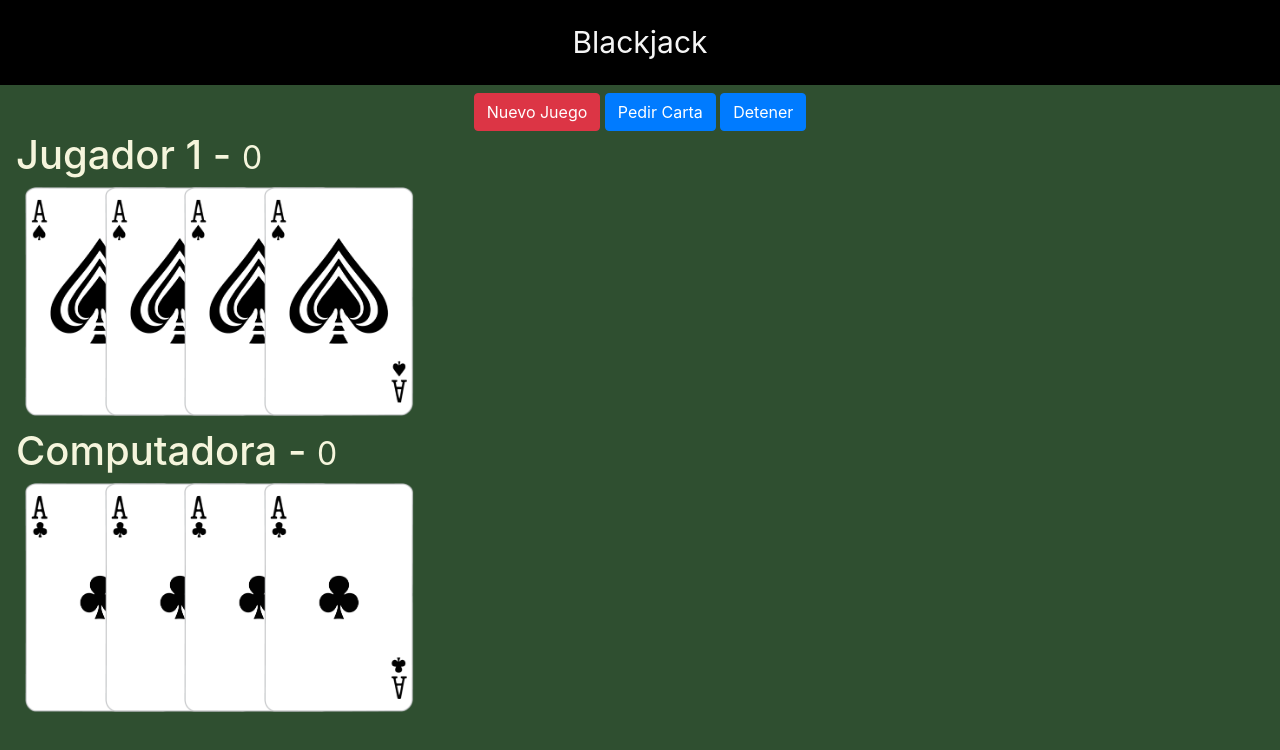
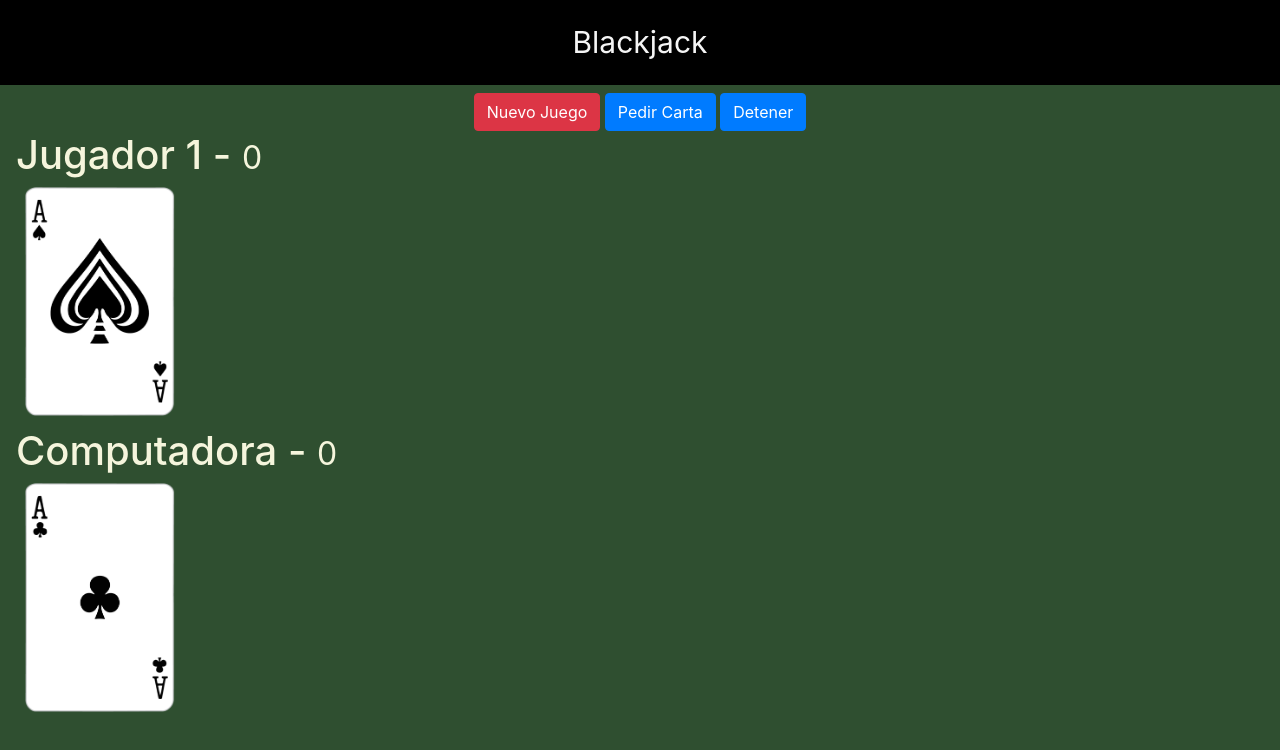
Before and after one commit to luisgm21/Curso-JavaScript, a website: page 02-blackjack/index.html in a window 1280 px wide. Drawn offline with nearby package versions, Linux system fonts and the light colour scheme.

Commit message:
Eliminar cartas duplicadas en la sección del jugador y la computadora en index.html

```diff
--- a/02-blackjack/index.html
+++ b/02-blackjack/index.html
@@ -30,9 +30,6 @@
       <h1>Jugador 1 - <small>0</small></h1>
       <div id="jugador-cartas">
         <img class="carta" src="assets/cartas/AS.png" alt="">
-        <img class="carta" src="assets/cartas/AS.png" alt="">
-        <img class="carta" src="assets/cartas/AS.png" alt="">
-        <img class="carta" src="assets/cartas/AS.png" alt="">
       </div>
     </div>
   </div>
@@ -41,9 +38,6 @@
     <div class="col">
       <h1>Computadora - <small>0</small></h1>
       <div id="computadora-cartas">
-        <img class="carta" src="assets/cartas/AC.png" alt="">
-        <img class="carta" src="assets/cartas/AC.png" alt="">
-        <img class="carta" src="assets/cartas/AC.png" alt="">
         <img class="carta" src="assets/cartas/AC.png" alt="">
       </div>
     </div>
```
